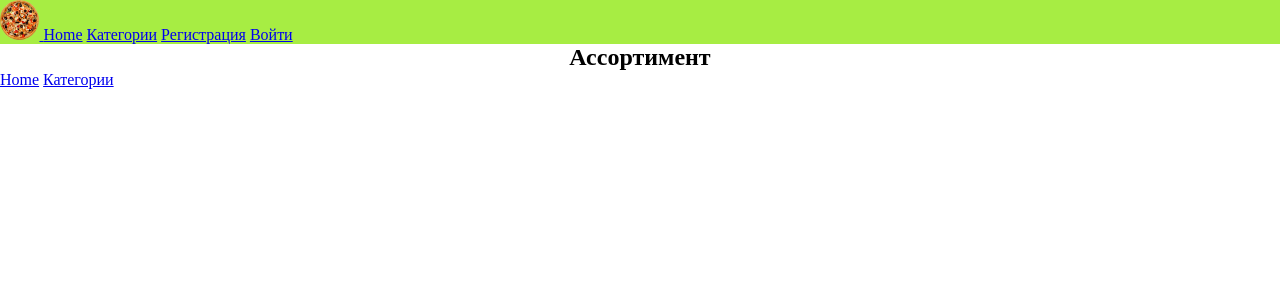
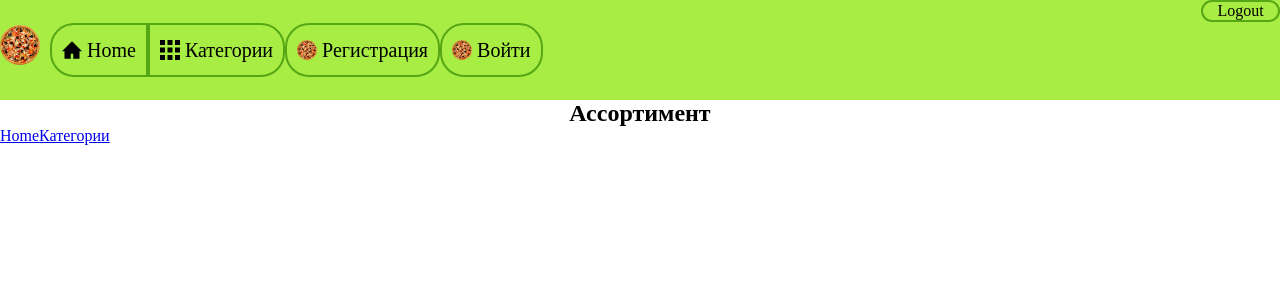
Before and after one commit to PryAndrey/PHP_Labs, a Symfony app: template Pizza_service/templates/pizza/catalog.html.twig in a window 1280 px wide. Shown: the top 300 px of the page. Run offline with Twig, Linux system fonts and the light colour scheme; the template is opened without the code that fills it, so the values that code supplies are empty; some libraries are stand-ins or nearby versions.

Commit message:
Стили

```diff
--- a/Pizza_service/public/script.js
+++ b/Pizza_service/public/script.js
@@ -1,51 +1,74 @@
 var products = new Map()
 var cost = 0
 var productString = ""
+var basketString = ""
+
+function showBasket() {
+  basketString = "";
+  for (let pair of products.entries()) {
+    basketString += `${pair[0]} x${pair[1]}<br/>`
+  }
+  return basketString
+}
 
 function addProduct(pizzaTitle, pizzaCost) {
   if (products.has(pizzaTitle)) {
-    products.set(pizzaTitle, products.get(pizzaTitle) + 1)
+    products.set(pizzaTitle, products.get(pizzaTitle) + 1);
   } else {
-    products.set(pizzaTitle, 1)
+    products.set(pizzaTitle, 1);
   }
-  document.getElementById(pizzaTitle).innerHTML = "В корзине: " + products.get(pizzaTitle)
-  cost += pizzaCost
-  console.log(products)
+  document.getElementById(pizzaTitle).innerHTML = "В корзине: " + products.get(pizzaTitle);
+  cost += pizzaCost;
+  document.getElementById('basket').innerHTML = showBasket();
+
+  document.getElementById("orderBtn").classList.remove('unVisibleDisplay');
 }
+
 function deleteProduct(pizzaTitle, pizzaCost) {
   if (products.has(pizzaTitle)) {
     if (products.get(pizzaTitle) === 1) {
-      products.delete(pizzaTitle)
-      document.getElementById(pizzaTitle).innerHTML = "В корзине: 0"
+      products.delete(pizzaTitle);
+      document.getElementById(pizzaTitle).innerHTML = "В корзине: 0";
     } else {
-      products.set(pizzaTitle, products.get(pizzaTitle) - 1)
-      document.getElementById(pizzaTitle).innerHTML = "В корзине: " + products.get(pizzaTitle)
+      products.set(pizzaTitle, products.get(pizzaTitle) - 1);
+      document.getElementById(pizzaTitle).innerHTML = "В корзине: " + products.get(pizzaTitle);
     }
-    cost -= pizzaCost
+    cost -= pizzaCost;
+    document.getElementById('basket').innerHTML = showBasket();
+
+    if (products.size <= 0) {
+      document.getElementById("orderBtn").classList.add('unVisibleDisplay');
     }
-  console.log(products)
+  }
+}
+
+function setUnvisible() {
+  document.getElementById("orderFormContainer").classList.add('unVisible');
 }
 
 function orderForm() {
-  document.getElementById("orderForm").classList.remove('unVisible');
-  productString = ""
+  if (products.size > 0) {
+
+    document.getElementById("orderFormContainer").classList.remove('unVisible');
+    productString = "";
     for (let pair of products.entries()) {
-    productString += `${pair[0]} x${pair[1]} \n`
+      productString += `${pair[0]} x${pair[1]}`;
     }
-  document.getElementById("products").innerHTML = "Продукты: " + productString
-  document.getElementById("cost").innerHTML = "Цена: " + cost + "Руб"
+    document.getElementById("products").innerHTML = showBasket();
+    document.getElementById("cost").innerHTML = "Цена: " + cost + "Руб";
+  }
 }
 
 async function sendOrder(userId) {
-  let adress = document.getElementById("orderAddress").value;
-
+  let address = document.getElementById("orderAddress").value;
+  console.log(address.includes(' ', 0))
+  if (!address.includes(' ', 0) && address !== '') {
     order = {
       "products": productString,
       "cost": cost,
       "client": userId,
-    "address": adress,
+      "address": address,
     }
-  console.log(order)
     let response = await fetch('http://localhost:8000/order/create', {
       method: 'POST',
       headers: {
@@ -53,18 +76,6 @@ async function sendOrder(userId) {
       },
       body: JSON.stringify(order)
     });
-  // window.location.replace(
-  //   "http://localhost:8000/order/thank"
-  // );
-  document.getElementById("orderForm").classList.add('unVisible');
-  document.getElementById("products").innerHTML = "Продукты:"
-  document.getElementById("cost").innerHTML = "Цена: 0Руб"
-  document.getElementById("orderAddress").value = ""
-  for (let pair of products.entries()) {
-    document.getElementById(pair[0]).innerHTML = "В корзине: 0"
+    window.location.replace(response.url); // через контроллер не работает, поэтому переадресация здесь (спросить и исправить)
   }
-  productString = ""
-  products.clear()
-  cost = 0
-  alert("Спасибо за заказ!")
 }
--- a/Pizza_service/public/styles/userFormStyle.css
+++ b/Pizza_service/public/styles/formStyle.css
@@ -9,10 +9,10 @@
   width: 30%;
 }
 
-
 form {
   display: flex;
-  flex-direction: column;width: 100%;
+  flex-direction: column;
+  width: 100%;
 }
 
 .formItem {
--- /dev/null
+++ b/Pizza_service/public/styles/pizzaHeaderStyle.css
@@ -0,0 +1,128 @@
+.orderForm {
+  display: flex;
+  position: absolute;
+  top: 30%;
+  right: 0;
+  bottom: 47%;
+  left: 0;
+  margin: auto;
+  height: fit-content;
+}
+
+#shading {
+  display: flex;
+  position: absolute;
+  width: 100%;
+  min-height: 100%;
+  top: 0;
+  right: 0;
+  bottom: 0;
+  left: 0;
+  margin: auto;
+  background-color: rgba(0, 0, 0, 0.863);
+  justify-content: center;
+
+  align-items: center;
+}
+
+nav {
+  display: flex;
+  flex-direction: row;
+  align-items: center;
+}
+
+.munuButton {
+  display: flex;
+  flex-direction: row;
+  background-color: #A7ED43;
+  text-decoration: none;
+  color: black;
+  font-size: 20px;
+  padding: 10px;
+  height: 30px;
+  cursor: pointer;
+  border: 2px solid rgb(85, 167, 22);
+  border-radius: 24px;
+  align-items: center;
+}
+
+.munuButton_L {
+  border-radius: 24px 0 0 24px;
+}
+
+.munuButton_R {
+  border-radius: 0 24px 24px 0;
+}
+
+.munuButton>img {
+  width: 20px;
+  height: 20px;
+  margin-right: 5px;
+}
+
+.munuButton:hover {
+  background-color: rgb(227, 164, 27);
+  transition: 0.5s;
+}
+
+.basketBlock {
+  height: fit-content;
+  width: 100px;
+  border: 2px solid rgb(85, 167, 22);
+  border-radius: 12px;
+  padding: 5px 5px 7px 5px;
+}
+
+.basketBlock>p {
+  overflow: overlay;
+  max-height: 55px;
+}
+
+.logo {
+  width: 50px;
+  height: 50px;
+}
+
+.logo>img {
+  width: 40px;
+  height: 40px;
+}
+
+.logoutButton {
+  display: flex;
+  text-decoration: none;
+  cursor: pointer;
+  border: 2px solid rgb(85, 167, 22);
+  border-radius: 24px;
+  align-items: center;
+  width: 75px;
+}
+
+.logoutButton>a {
+  text-decoration: none;
+  color: black;
+  margin: auto;
+}
+
+.unVisible {
+  visibility: hidden;
+}
+
+.unVisibleDisplay {
+  display: none;
+}
+
+.basketBlock>p::-webkit-scrollbar {
+  width: 6px;
+  height: 6px;
+}
+
+.basketBlock>p::-webkit-scrollbar-thumb {
+  background-color: rgb(85, 167, 22);
+  border-radius: 4px;
+  border: 1px solid #A7ED43;
+}
+
+.basketBlock>p::-webkit-scrollbar-track {
+  background: #A7ED43;
+}
--- a/Pizza_service/public/styles/pizzaWrapperStyle.css
+++ b/Pizza_service/public/styles/pizzaWrapperStyle.css
@@ -4,7 +4,7 @@
 }
 
 header {
-  max-height: 205px;
+  height: 100px;
   background: #A7ED43;
   display: flex;
   justify-content: space-between;
--- a/Pizza_service/templates/base.html.twig
+++ b/Pizza_service/templates/base.html.twig
@@ -10,9 +10,7 @@
 		{% endblock %}
 	</head>
 	<body>
-		{% block header %}
-			{% include 'header.html.twig'%}
-		{% endblock %}
+		{% block header %}{% endblock %}
 
 		{% block content %}{% endblock %}
 
--- a/Pizza_service/templates/form/createPizza.html.twig
+++ b/Pizza_service/templates/form/createPizza.html.twig
@@ -6,7 +6,8 @@
 
 {% block stylesheets %}
 	{{parent()}}
-	<link rel="stylesheet" type="text/css" href="../styles/userFormStyle.css"/>
+<link rel="stylesheet" type="text/css" href="../styles/formStyle.css"/>
+
 
 {% endblock %}
 
--- a/Pizza_service/templates/form/login.html.twig
+++ b/Pizza_service/templates/form/login.html.twig
@@ -6,7 +6,8 @@
 
 {% block stylesheets %}
 	{{parent()}}
-	<link rel="stylesheet" type="text/css" href="styles/userFormStyle.css"/>
+<link rel="stylesheet" type="text/css" href="styles/formStyle.css"/>
+
 {% endblock %}
 
 {% block header %}{% endblock %}
--- a/Pizza_service/templates/form/registration.html.twig
+++ b/Pizza_service/templates/form/registration.html.twig
@@ -6,7 +6,8 @@
 
 {% block stylesheets %}
 	{{parent()}}
-	<link rel="stylesheet" type="text/css" href="styles/userFormStyle.css"/>
+<link rel="stylesheet" type="text/css" href="styles/formStyle.css"/>
+
 {% endblock %}
 
 {% block header %}{% endblock %}
--- a/Pizza_service/templates/header.html.twig
+++ /dev/null
@@ -1,43 +0,0 @@
-{% block header %}
-
-	<header class="header__links">
-
-		<nav class="">
-			<a href="{{ path('home') }}">
-				<img src="{{ absolute_url('../uploads/logo.png') }}" height="40px" alt="logo"/>
-			</a>
-			<a href="{{ path('home') }}">Home</a>
-			<a href="{{ path('home') }}">Категории</a>
-
-			{% if user == null %}
-				<a href="{{ path('registration_form') }}">Регистрация</a>
-				<a href="{{ path('login_form') }}">Войти</a>
-			{% else %}
-				{% if user.getRole() == 2 %}
-					<a href="{{ path('create_pizza_form') }}">Добавить пиццу</a>
-
-				{% endif %}
-				<a href="{{ path('logout') }}">Logout</a>
-				<button onclick="orderForm();">Собрать заказ</button>
-
-				<div id="orderForm" class="formContainerWrapper">
-					<h2>Создание заказа</h2>
-					<p id="products">Продукты:
-					</p>
-					<p id="cost">Цена:
-					</p>
-					<form>
-						<div class="formItem">
-							<p>Адресс:</p>
-							<input type="text" name="orderAddress" id="orderAddress" required>
-						</div>
-						<input onclick="sendOrder({{user.getUserId()}});" type="button" id="sendButton" value="Создать">
-					</form>
-
-				</div>
-
-			{% endif %}
-		</nav>
-		{% include 'user/user_info.html.twig'%}
-	</header>
-{% endblock %}
--- a/Pizza_service/templates/order/thankYouPage.html.twig
+++ b/Pizza_service/templates/order/thankYouPage.html.twig
@@ -7,14 +7,14 @@
 {% endblock %}
 
 {% block header %}
-{# {{parent()}} #}
+	{# {{parent()}} #}
 {% endblock %}
 
 {% block content %}
 	<main>
 		<h1>Спасибо за заказ!</h1>
+		<a href="http://localhost:8000/home">Каталог</a>
 	</main>
 {% endblock %}
 
-{% block footer %}
-{% endblock %}
+{% block footer %}{% endblock %}
--- a/Pizza_service/templates/pizza/catalog.html.twig
+++ b/Pizza_service/templates/pizza/catalog.html.twig
@@ -2,9 +2,94 @@
 
 {% block stylesheets %}
 	{{ parent() }}
+	<link rel="stylesheet" href="../styles/formStyle.css"/>
 	<link rel="stylesheet" href="../styles/pizzaCatalogStyle.css">
+	<link rel="stylesheet" href="../styles/pizzaHeaderStyle.css">
 	<link rel="stylesheet" href="../styles/pizzaWrapperStyle.css">
+	<link rel="icon" href="images/pizza.svg">
 	<script type="text/javascript" src="script.js"></script>
+{% endblock %}
+
+{% block header %}
+	<header>
+		<nav>
+
+			<a class="logo" href="{{ path('home') }}">
+				<img src="{{ absolute_url('../images/logo.png') }}" height="40px" alt="logo"/>
+			</a>
+
+			<a class="munuButton munuButton_L" href="{{ path('home') }}">
+				<img src="{{ absolute_url('../images/home.svg') }}" height="40px" alt="home"/>
+				Home
+			</a>
+
+			<a class="munuButton munuButton_R" href="{{ path('home') }}">
+				<img src="{{ absolute_url('../images/menu.svg') }}" height="40px" alt="menu"/>
+				Категории
+			</a>
+
+			{% if user == null %}
+
+				<a class="munuButton" href="{{ path('registration_form') }}">
+					<img src="{{ absolute_url('../images/logo.png') }}" height="40px" alt="logo"/>
+					Регистрация
+				</a>
+
+				<a class="munuButton" href="{{ path('login_form') }}">
+					<img src="{{ absolute_url('../images/logo.png') }}" height="40px" alt="logo"/>
+					Войти
+				</a>
+
+			{% else %}
+				{% if user.getRole() == 2 %}
+					<a class="munuButton" href="{{ path('create_pizza_form') }}">
+						<img src="{{ absolute_url('../images/pizza.svg') }}" height="40px" alt="logo"/>
+						Добавить пиццу
+					</a>
+				{% endif %}
+
+				<div class="basketBlock">
+					<h3>Корзина:</h3>
+					<p id="basket"></p>
+				</div>
+
+				<div id="orderBtn" onclick="orderForm();" class="munuButton unVisibleDisplay">
+					<h4>Собрать заказ</h4>
+				</div>
+
+				<div id="orderFormContainer" class="unVisible">
+					<div onclick="setUnvisible();" id="shading"></div>
+
+					<div class="formContainerWrapper orderForm">
+
+						<h3>Продукты:</h3>
+						<p id="products"></p>
+						<h3>Цена:</h3>
+						<p id="cost"></p>
+						<form>
+							<div class="formItem">
+								<h3>Адресс:</h3>
+								<input type="text" name="orderAddress" id="orderAddress" required>
+							</div>
+							<input onclick="sendOrder({{user.getUserId()}});" type="button" id="sendButton" value="Создать">
+						</form>
+					</div>
+
+				</div>
+
+			{% endif %}
+		</nav>
+		<div>
+			{% include 'user/user_info.html.twig'%}
+
+			<div class="logoutButton">
+				<a href="{{ path('logout') }}">
+					Logout
+				</a>
+			</div>
+
+		</div>
+	</header>
 {% endblock %}
 
 {% block content %}
@@ -36,8 +121,9 @@
 					<div>
 						{% if user != null %}
 							{% if pizza != null %}
-								<button onclick="addProduct('{{pizza.getPizzaTitle()}}',{{pizza.getPizzaCost()}});">Добавить</button>
-								<button onclick="deleteProduct('{{pizza.getPizzaTitle()}}',{{pizza.getPizzaCost()}});">Отменить</button>
+								<button id="addBtn" onclick="addProduct('{{pizza.getPizzaTitle()}}',{{pizza.getPizzaCost()}});">Добавить</button>
+								<button id="delBtn" onclick="deleteProduct('{{pizza.getPizzaTitle()}}',{{pizza.getPizzaCost()}});">Отменить</button>
+
 							{% endif %}
 						{% else %}
 							<a href="{{ path('login') }}">Необходимо авторизироваться</a>
```
Also changed, not shown: Pizza_service/public/images/home.svg (added), Pizza_service/public/images/logo.png (renamed from Pizza_service/public/uploads/logo.png), Pizza_service/public/images/menu.svg (added), Pizza_service/public/images/pizza.svg (added), Pizza_service/public/uploads/pizza/pizza6467d484ed0065.10201291.png (added). Lines whose indentation alone changed are shown as unchanged.
